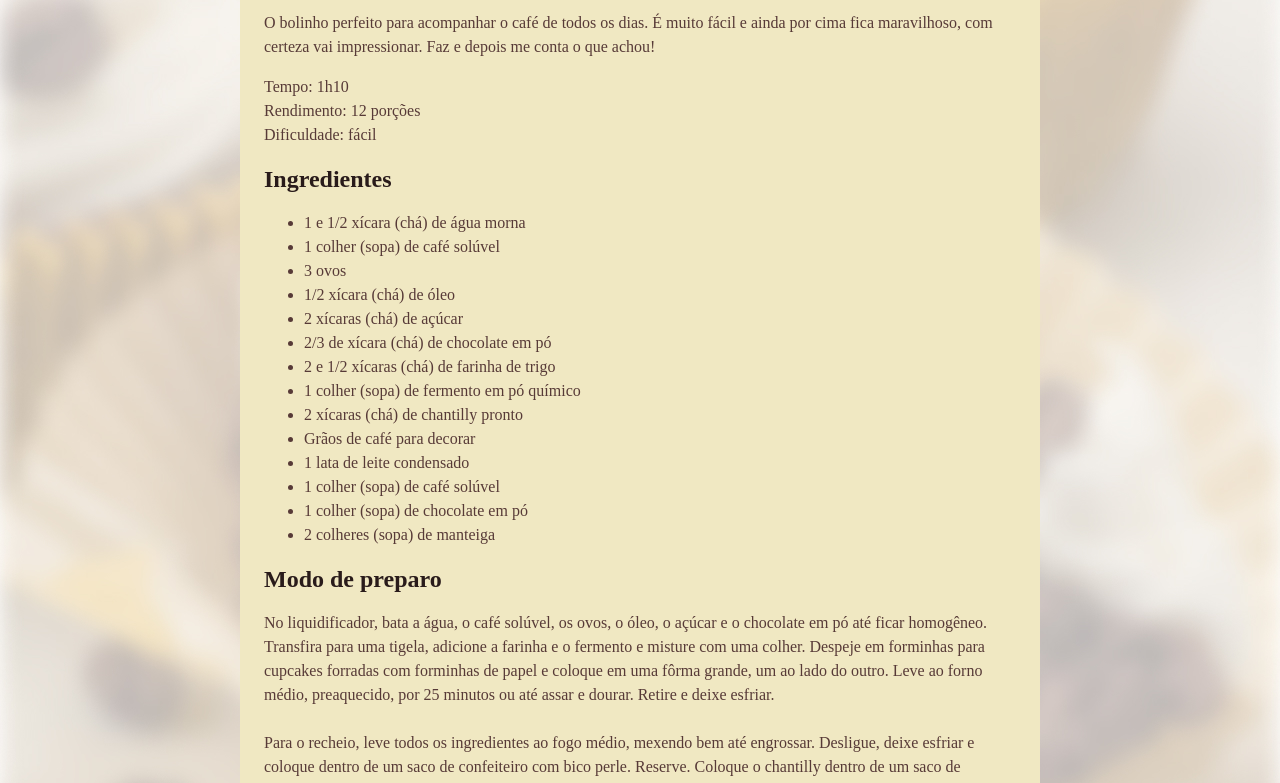
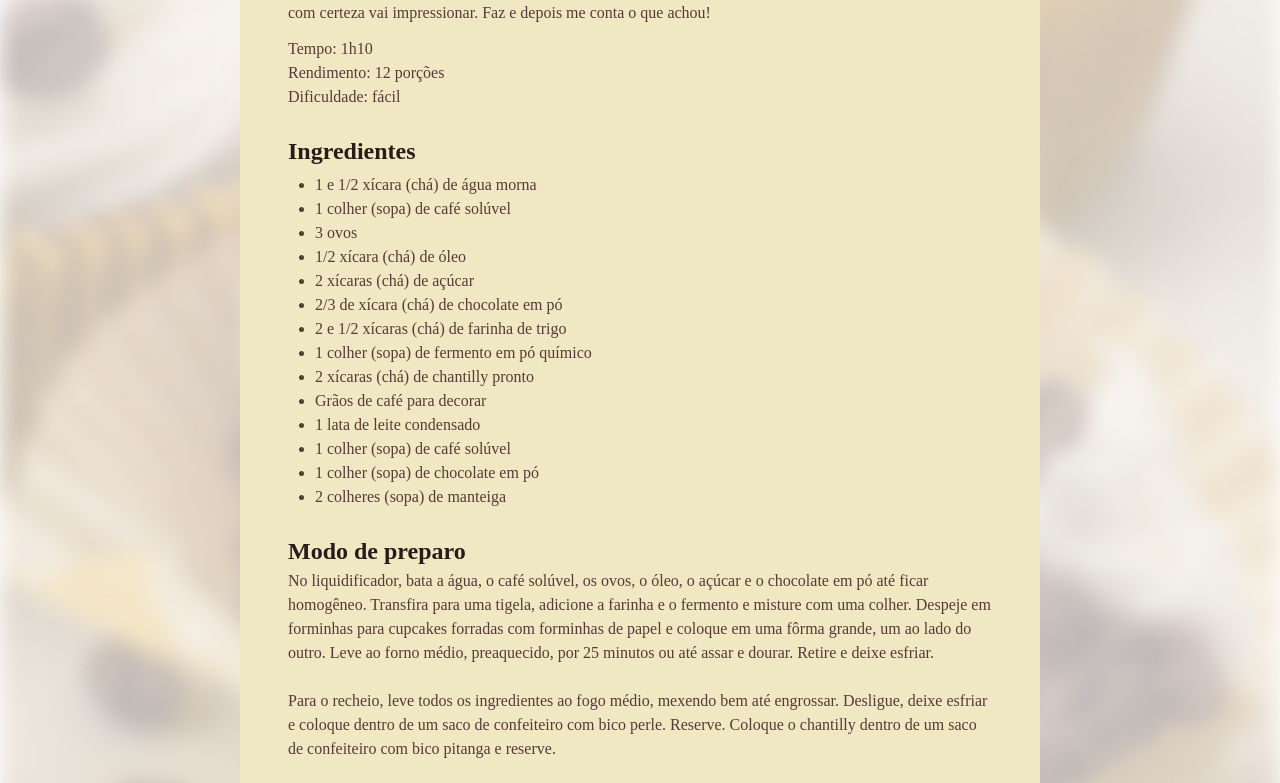
Before and after one commit to BeeDoonz/Curso-FullStack, a plain HTML site: page Projeto HTML/index.html in a window 1280 px wide. Shown: the part 590-1373 px from the top of the page. Drawn offline with Linux system fonts and the light colour scheme; a web font is replaced by a local one.

Commit message:
Customize space

```diff
--- a/Projeto HTML/style.css
+++ b/Projeto HTML/style.css
@@ -1,3 +1,8 @@
+* {
+  margin: 0;
+  padding: 0;
+}
+
 :root {
   font-family: "Alice", serif;
   line-height: 150%;
@@ -22,6 +27,19 @@ img {
   border-radius: 16px;
 }
 
+section + section {
+  margin-top: 24px;
+
+}
+
+main {
+  padding: 24px;
+}
+
+#about p + p {
+  margin-top: 12px;
+}
+
 h1 {
   line-height: 140%;
   font-size: 40px;
@@ -33,5 +51,11 @@ h2 {
 
 h1, h2 {
   color: #291b1a;
+  margin-top: 4px;
+  line-height: 150%;
+}
 
+ul {
+  margin-left: 27px;
+  margin-top: 4px;
 }
```
